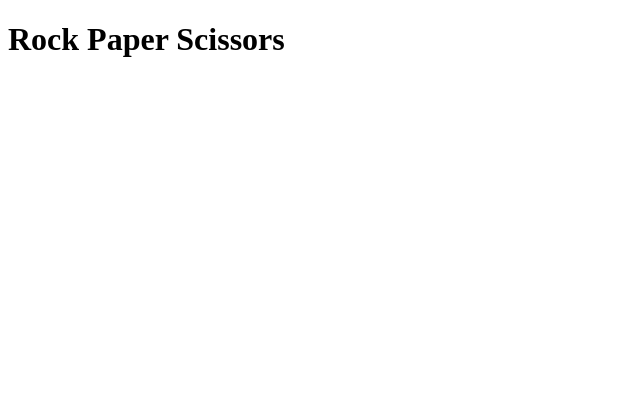
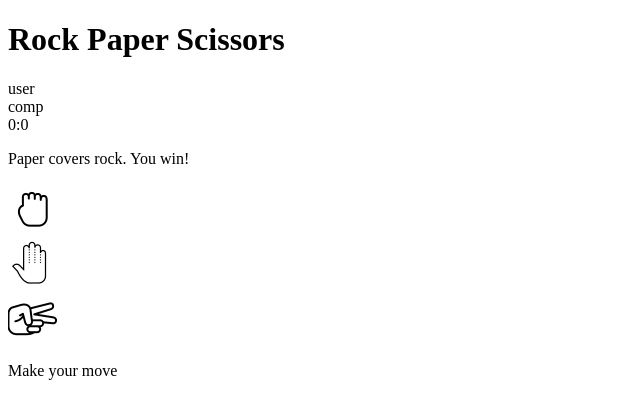
Before and after one commit to Lucas-Bluethner/RockPaperScissors, a plain HTML site: page index.html in a window 1280 px wide. Shown: the whole page, without its empty margins (0-640 px from the left). Drawn offline with Linux system fonts and the light colour scheme.

Commit message:
Added image files, completed index.html

```diff
--- a/index.html
+++ b/index.html
@@ -12,7 +12,27 @@
       </header>
 
       <div class="score-board">
+          <div class="badge" id="user-label">user</div>
+          <div class="badge" id="comp-label">comp</div>
+          <span id="user-score">0</span>:<span id="comp-score">0</span>
+      </div>
 
+      <div class="result">
+          <p>Paper covers rock. You win!</p>
       </div>
+
+      <div class="choices">
+          <div class="choice" id="rock">
+              <img src="images/rock.png" alt="Rock">
+          </div>
+          <div class="choice" id="paper">
+              <img src="images/paper.png" alt="Paper">
+          </div>
+          <div class="choice" id="scissors">
+              <img src="images/scissors.png" alt="Scissors">
+          </div>
+      </div>
+
+      <p id="action-message">Make your move</p>
   </body>
 </html>
```
Also changed, not shown: images/paper.png (added), images/rock.png (added), images/scissors.png (added).
